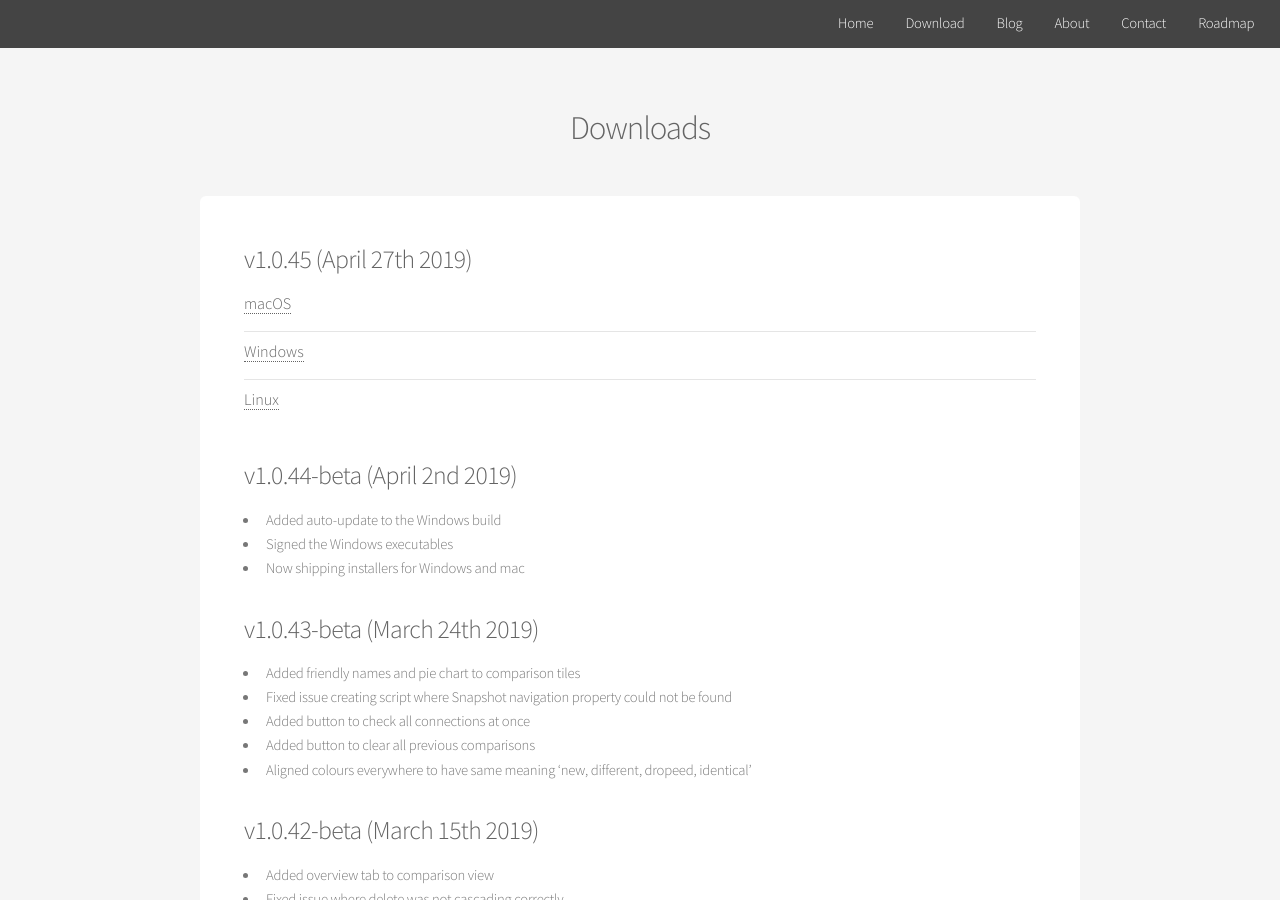
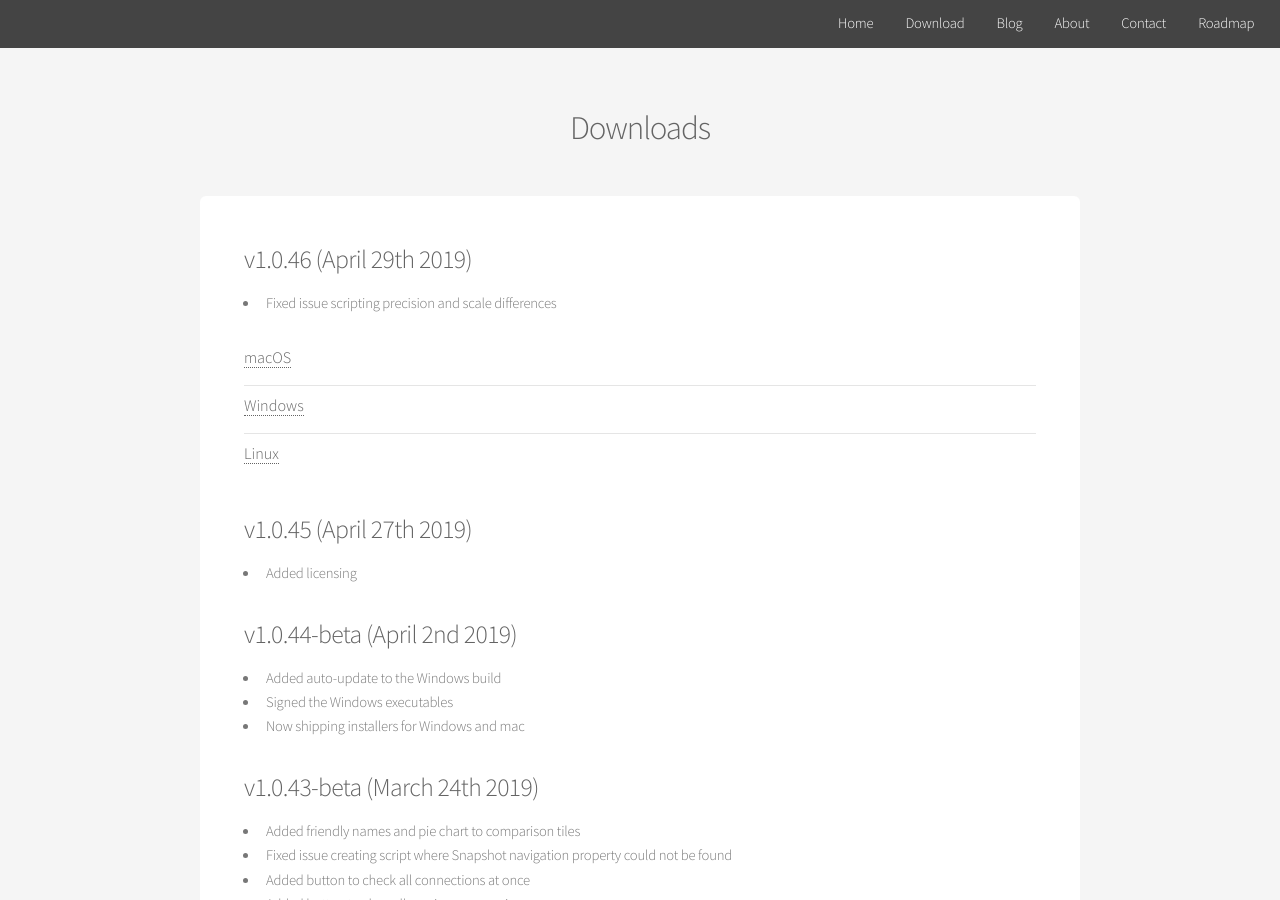
Before and after one commit to sql-migrate/backup2.sql-migrate.github.io, a Jekyll site: the page built from downloads.md, in a window 1280 px wide and 900 px high. Built offline with Jekyll 4.4.1, drawn with Linux system fonts in a browser that asks for light colours.

Commit message:
add 1.0.46

```diff
--- a/downloads.md
+++ b/downloads.md
@@ -5,30 +5,34 @@ permalink: /downloads
 ---
 
 
-<h3>v1.0.45 (April 27th 2019)</h3>
+<h3>v1.0.46 (April 29th 2019)</h3>
+  - Fixed issue scripting precision and scale differences
   <ul class="alt">
       <li>
         <h4>
           <a class="post-link"
-          onclick="var that=this;ga('send', 'event','Download','macOS 1.0.45',this.href);setTimeout(function(){location.href=that.href;},200);return false;"
-          href="http://downloads.postgrescompare.com/builds/PostgresCompare_1.0.45.dmg">macOS</a>
+          onclick="var that=this;ga('send', 'event','Download','macOS 1.0.46',this.href);setTimeout(function(){location.href=that.href;},200);return false;"
+          href="http://downloads.postgrescompare.com/builds/PostgresCompare_1.0.46.dmg">macOS</a>
         </h4>
       </li>
       <li>
         <h4>
           <a class="post-link"
-          onclick="var that=this;ga('send', 'event','Download','Windows 1.0.45',this.href);setTimeout(function(){location.href=that.href;},200);return false;"
+          onclick="var that=this;ga('send', 'event','Download','Windows 1.0.46',this.href);setTimeout(function(){location.href=that.href;},200);return false;"
           href="https://s3.amazonaws.com/pgcompare-updates/PostgresCompareSetup.exe">Windows</a>
         </h4>
       </li>
       <li>
         <h4>
           <a class="post-link"
-          onclick="var that=this;ga('send', 'event','Download','Linux 1.0.45',this.href);setTimeout(function(){location.href=that.href;},200);return false;"
-          href="http://downloads.postgrescompare.com/builds/PostgresCompare-linux-x64_1.0.45.zip">Linux</a>
+          onclick="var that=this;ga('send', 'event','Download','Linux 1.0.46',this.href);setTimeout(function(){location.href=that.href;},200);return false;"
+          href="http://downloads.postgrescompare.com/builds/PostgresCompare-linux-x64_1.0.46.zip">Linux</a>
         </h4>
       </li>
   </ul>
+
+<h3>v1.0.45 (April 27th 2019)</h3>
+  - Added licensing
 
 
 <h3>v1.0.44-beta (April 2nd 2019)</h3>
```
